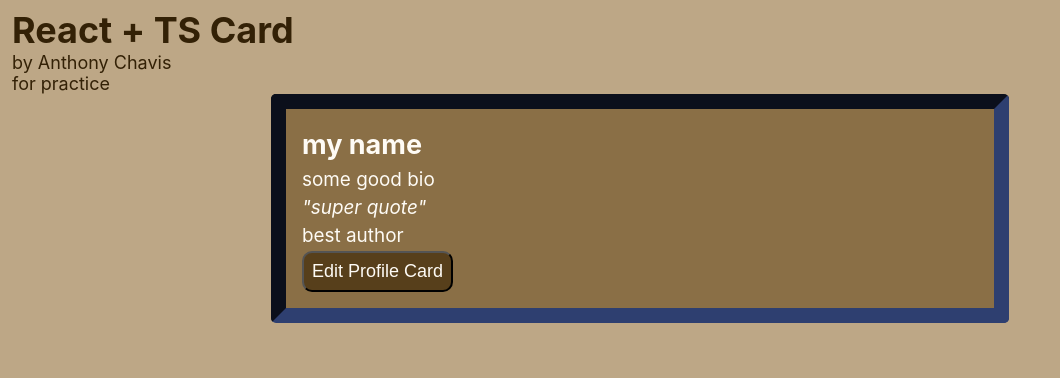
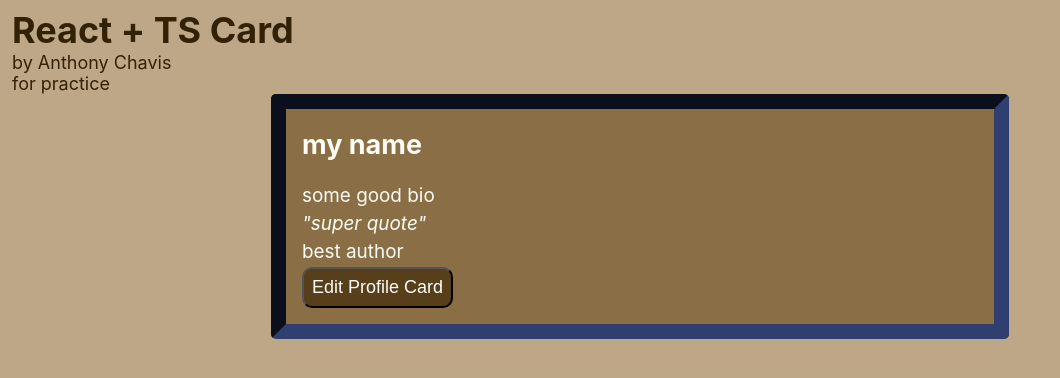
Before and after one commit to anthonychavis/personal-profile-card-cra, a React (Create React App) app: page / in a window 1280 px wide. Shown: the top 378 px of the page, without its empty margins (0-1060 px from the left). Built offline with nearby package versions, Linux system fonts and the light colour scheme.

Commit message:
margin block start

```diff
--- a/src/components/Bio.module.css
+++ b/src/components/Bio.module.css
@@ -1,5 +1,6 @@
 .wordWrap {
     font-size: 105%;
     hyphens: auto;
+    margin-block-start: 2vb;
     overflow-wrap: break-word;
 }
```
